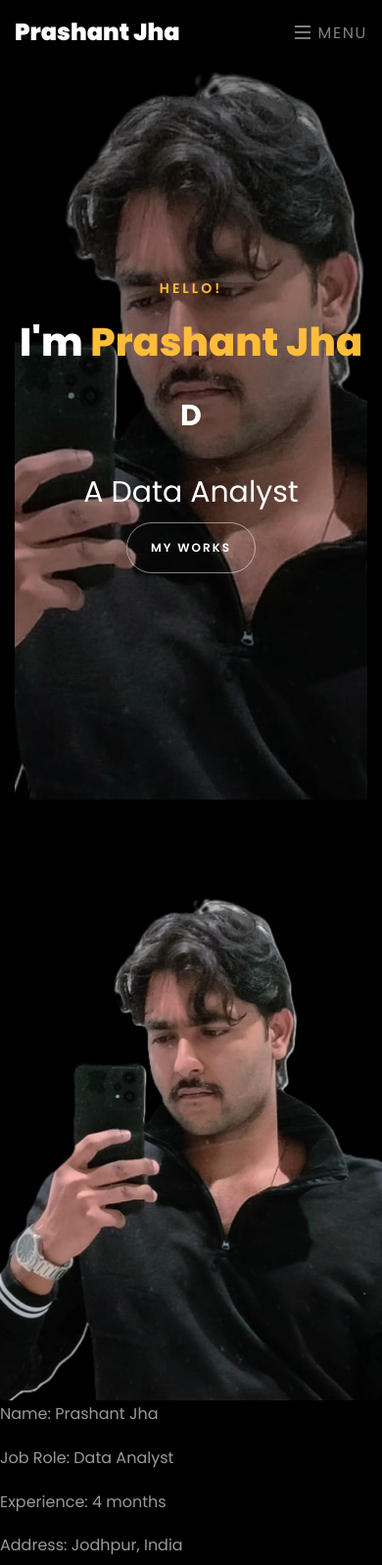
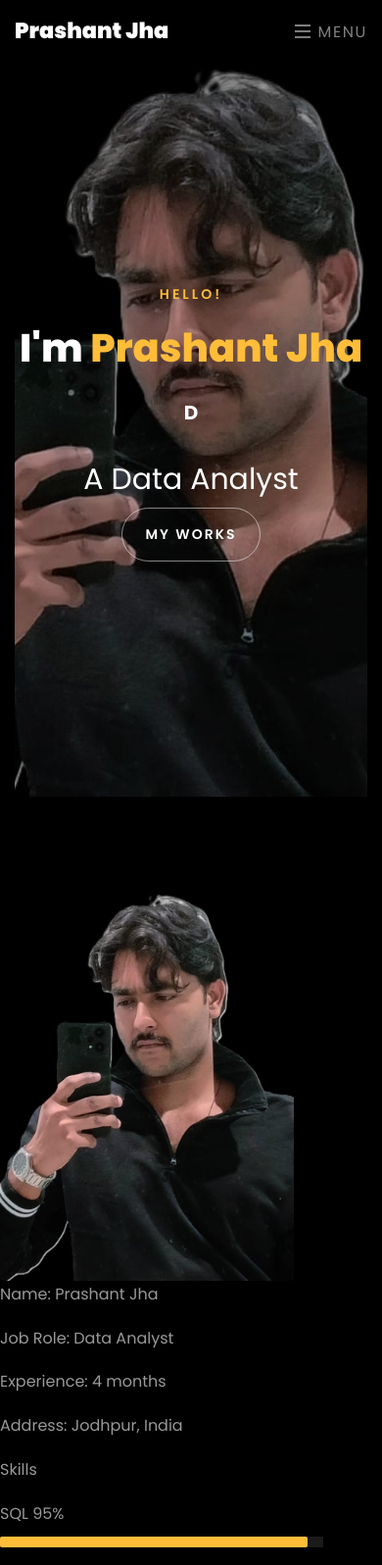
Before and after one commit to prashantjha143/prashantjha143.github.io, a plain HTML site: page index.html in a window 390 px wide. Shown: the top 1597 px of the page at 98% size. Drawn offline with Linux system fonts and the light colour scheme; files whose address does not match are found by name.

Commit message:
Update index.html

```diff
--- a/index.html
+++ b/index.html
@@ -107,6 +107,79 @@
 
 .zoom-effect:hover {
   transform: scale(1.1);
+}
+/* ================================
+   Responsive Design (Auto-fit)
+================================ */
+
+img, video {
+  max-width: 100%;
+  height: auto;
+}
+
+.container, .row, .col-md-6, .col-md-12 {
+  width: 100%;
+  box-sizing: border-box;
+}
+
+/* Fix text overflow and maintain readability */
+h1, h2, h3, p, span {
+  word-wrap: break-word;
+  overflow-wrap: break-word;
+}
+
+/* Adjust layout for tablets */
+@media (max-width: 992px) {
+  .navbar-brand {
+    font-size: 1.4rem;
+  }
+  .about-mf .about-img img {
+    margin: auto;
+    display: block;
+  }
+  .col-md-6, .col-lg-5, .col-lg-7 {
+    flex: 100%;
+    max-width: 100%;
+  }
+  .one-third, .one-forth {
+    width: 100%;
+  }
+}
+
+/* Adjust for small screens (phones) */
+@media (max-width: 768px) {
+  #typing-animation {
+    font-size: 20px;
+  }
+  h1, h2 {
+    font-size: 22px;
+    line-height: 1.4;
+  }
+  .btn {
+    padding: 10px 20px;
+    font-size: 14px;
+  }
+  .img-about {
+    margin-bottom: 20px;
+  }
+  .progress {
+    height: 0.5rem;
+  }
+  .zoom-effect:hover {
+    transform: none; /* Disable zoom effect on touch devices */
+  }
+}
+
+/* Make hero image fit better */
+.hero .img {
+  background-size: cover;
+  background-position: center;
+}
+
+/* Ensure footer text fits nicely */
+footer p {
+  font-size: 14px;
+  text-align: center;
 }
 
 
```
